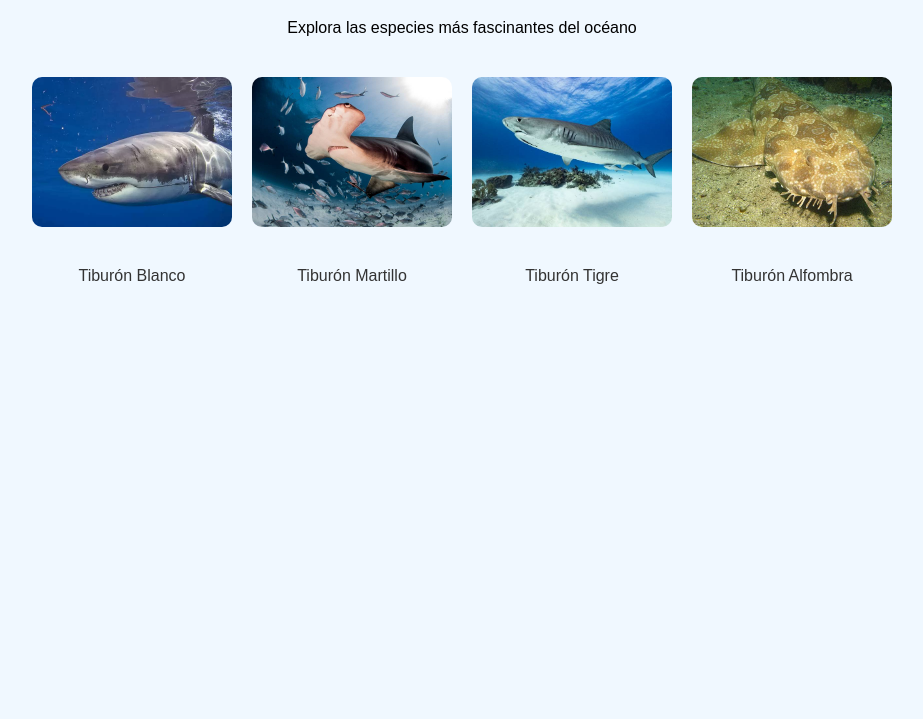
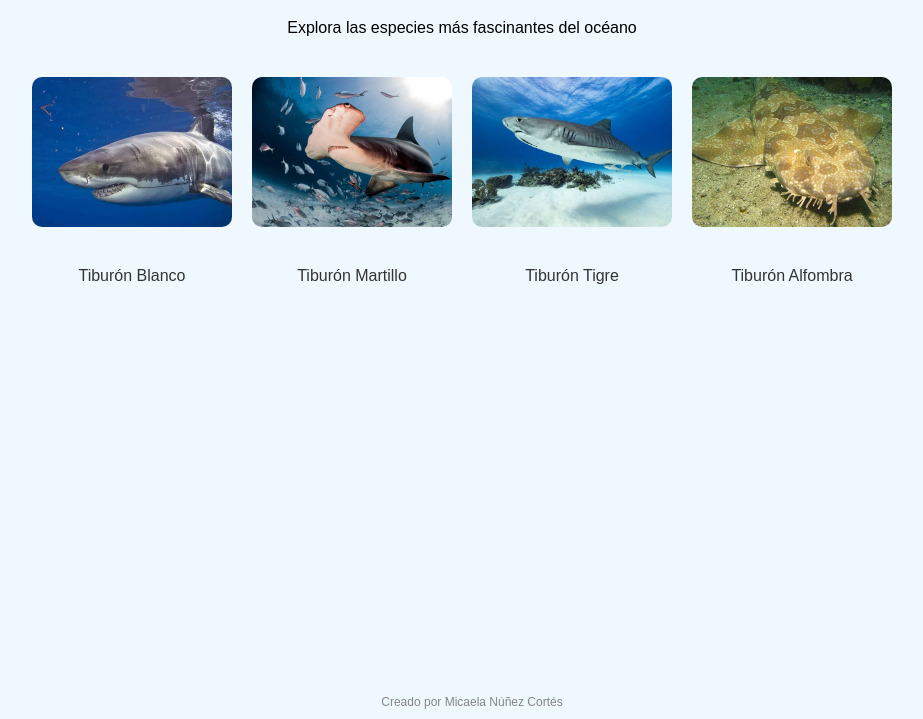
Before and after one commit to marcosnc/tiburones, a plain HTML site: page index.html in a window 1280 px wide. Shown: the part 81-800 px from the top of the page, without its empty margins (178-1101 px from the left). Drawn offline with Linux system fonts and the light colour scheme.

Commit message:
added created by signature.

```diff
--- a/index.html
+++ b/index.html
@@ -32,5 +32,8 @@
             <!-- Añade más especies según necesites -->
         </div>
     </main>
+    <footer>
+        <p>Creado por Micaela Núñez Cortés</p>
+    </footer>
 </body>
 </html>
--- a/styles.css
+++ b/styles.css
@@ -45,3 +45,20 @@ main img {
     border-radius: 10px;
     margin: 20px 0;
 }
+
+footer {
+    position: fixed; /* Fija el footer en la pantalla */
+    bottom: 0;       /* Lo coloca en el margen inferior */
+    left: 0;         /* Alinea al borde izquierdo */
+    width: 100%;     /* Ocupa todo el ancho de la pantalla */
+    text-align: center; /* Centra el texto */
+    padding: 10px;   /* Espacio interno */
+    background-color: #f0f8ff; /* Fondo igual al del body, opcional */
+    color: #858585;     /* Color del texto */
+    font-size: 12px; /* Tamaño de la fuente */
+    z-index: 1000;   /* Asegura que esté por encima de otros elementos */
+}
+
+footer p {
+    margin: 0; /* Elimina márgenes predeterminados del párrafo */
+}
```
Also changed, not shown: tiburon_alfombra.html (+3 -0 lines), tiburon_blanco.html (+3 -0 lines), tiburon_martillo.html (+3 -0 lines), tiburon_tigre.html (+3 -0 lines).
